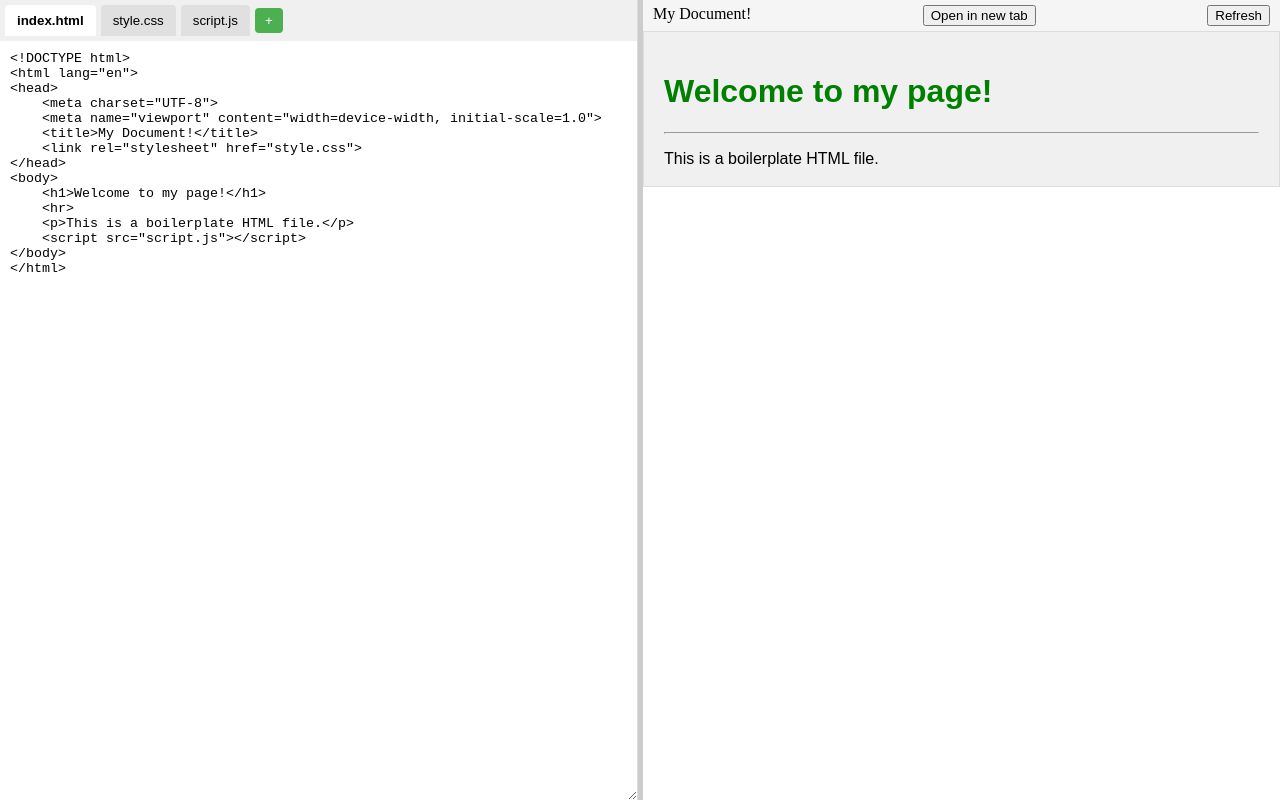
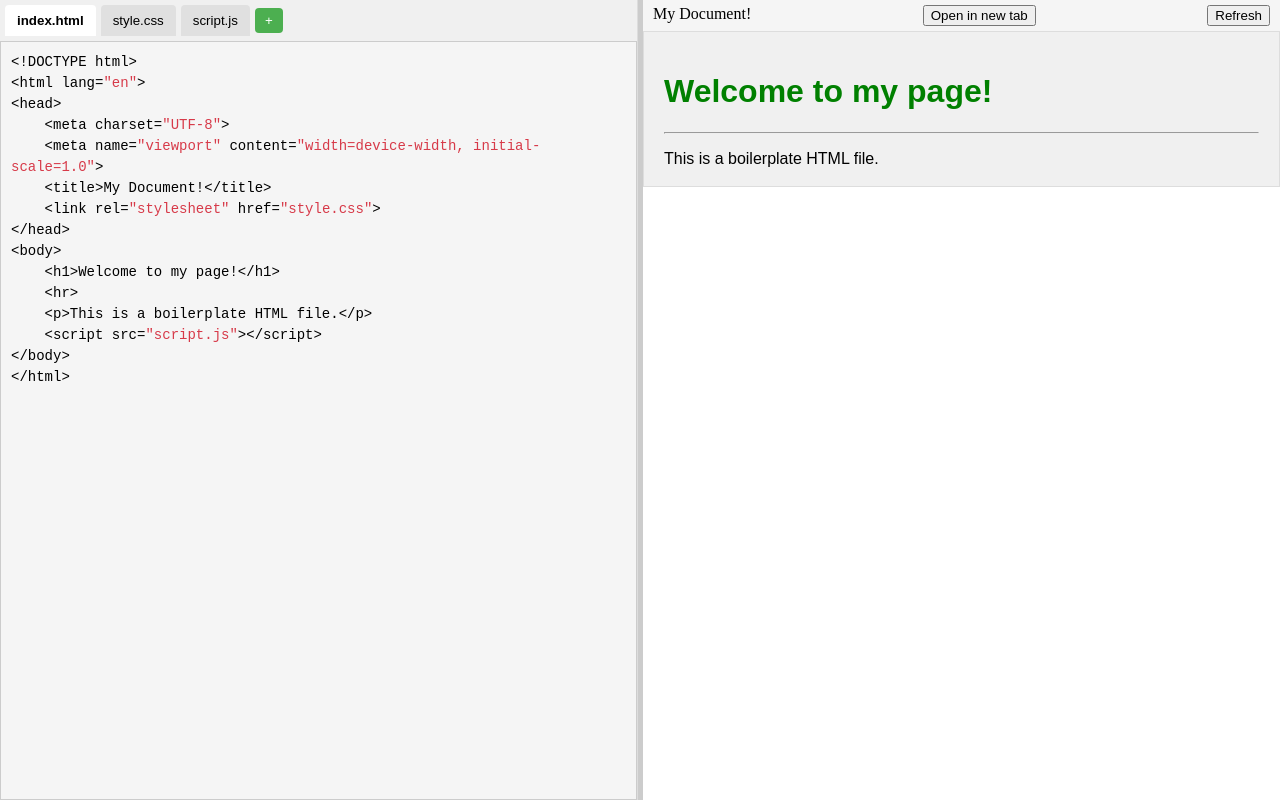
Before and after one commit to jonnyjackson26/online-htmlcssjs-editor, a React (Vite) app in the folder client/: page /#/editor in a window 1280 px wide. Built offline with nearby package versions, Linux system fonts and the light colour scheme.

Commit message:
replaced textarea with an editable div and added syntax highlighting. theres still a bug when adding newline with enter tho smh

```diff
--- a/client/src/Components/Editor/EditorPanel/TextArea/TextArea.css
+++ b/client/src/Components/Editor/EditorPanel/TextArea/TextArea.css
@@ -1,6 +1,22 @@
-.text-area {
-    flex-grow: 1;
-    border: none;
-    outline: none;
-    padding: 10px;
-  }
+.editable {
+  flex-grow: 1;
+  padding: 10px;
+  border: 1px solid #ccc;
+  font-family: monospace;
+  font-size: 14px;
+  line-height: 1.5;
+  white-space: pre-wrap; /* Allows wrapping while keeping whitespace */
+  word-wrap: break-word;
+  overflow: auto;
+  background-color: #f5f5f5;
+  outline: none;
+}
+
+/* Syntax highlighting styles */
+.editable .tag {
+  color: #d73a49; /* Red for tags */
+}
+
+.editable .string {
+  color: #032f62; /* Blue for strings */
+}
--- a/client/src/Components/Editor/EditorPanel/TextArea/TextArea.jsx
+++ b/client/src/Components/Editor/EditorPanel/TextArea/TextArea.jsx
@@ -1,13 +1,112 @@
-import React from 'react';
+import React, { useEffect, useRef } from 'react';
 import './TextArea.css';
 
 const TextArea = ({ activeTab, value, onChange }) => {
+  const editableRef = useRef(null);
+
+  const applyHighlighting = (text) => {
+    return text
+      .replace(/&/g, '&amp;')
+      .replace(/</g, '&lt;')
+      .replace(/>/g, '&gt;')
+      .replace(/("[^"]*")/g, '<span class="string">$1</span>') // Strings
+      .replace(/(<!DOCTYPE html>|<\/?\w+[^>]*>)/g, '<span class="tag">$1</span>'); // Tags
+  };
+
+  const saveSelection = () => {
+    const selection = window.getSelection();
+    if (!selection.rangeCount) return null;
+
+    const range = selection.getRangeAt(0);
+    const preCaretRange = range.cloneRange();
+    preCaretRange.selectNodeContents(editableRef.current);
+    preCaretRange.setEnd(range.startContainer, range.startOffset);
+
+    const start = preCaretRange.toString().length;
+    return { start };
+  };
+
+  const restoreSelection = (savedSelection) => {
+    if (!savedSelection || !editableRef.current) return;
+
+    const { start } = savedSelection;
+    const range = document.createRange();
+    const selection = window.getSelection();
+
+    let charCount = 0;
+
+    const setRange = (node) => {
+      if (node.nodeType === Node.TEXT_NODE) {
+        const nodeLength = node.textContent.length;
+        if (charCount + nodeLength >= start) {
+          range.setStart(node, start - charCount);
+          range.collapse(true);
+          return true;
+        }
+        charCount += nodeLength;
+      } else if (node.nodeType === Node.ELEMENT_NODE) {
+        for (const child of node.childNodes) {
+          if (setRange(child)) return true;
+        }
+      }
+      return false;
+    };
+
+    setRange(editableRef.current);
+    selection.removeAllRanges();
+    selection.addRange(range);
+  };
+
+  const handleInput = () => {
+    if (editableRef.current) {
+      const text = editableRef.current.innerText.replace(/\r?\n/g, '\n'); // Normalize newlines
+      onChange(activeTab, text);
+    }
+  };
+
+  useEffect(() => {
+    const savedSelection = saveSelection();
+    if (editableRef.current) {
+      editableRef.current.innerHTML = applyHighlighting(value || '').replace(/\n/g, '<br>');
+    }
+    restoreSelection(savedSelection);
+  }, [value]);
+
+  const handleKeyDown = (e) => {
+    if (e.key === 'Enter') {
+      e.preventDefault();
+      const savedSelection = saveSelection();
+      const selection = window.getSelection();
+      const range = selection.getRangeAt(0);
+
+      const br = document.createElement('br');
+      range.deleteContents();
+      range.insertNode(br);
+
+      range.setStartAfter(br);
+      range.setEndAfter(br);
+
+      selection.removeAllRanges();
+      selection.addRange(range);
+
+      // Add 1 to the saved selection position to account for the new line
+      const newSavedSelection = { start: savedSelection.start + 1 };
+
+      handleInput();
+
+      // Restore the cursor position after adjusting for the new line
+      setTimeout(() => restoreSelection(newSavedSelection), 0);
+    }
+  };
+
   return (
-    <textarea
-      className="text-area"
-      placeholder={`Editing ${activeTab}`}
-      value={value}
-      onChange={(e) => onChange(activeTab, e.target.value)}
+    <div
+      className="editable"
+      contentEditable="true"
+      ref={editableRef}
+      onInput={handleInput}
+      onKeyDown={handleKeyDown}
+      spellCheck="false"
     />
   );
 };
```
Also changed, not shown: 1 other file (tests, documents, lock files or other folders).
